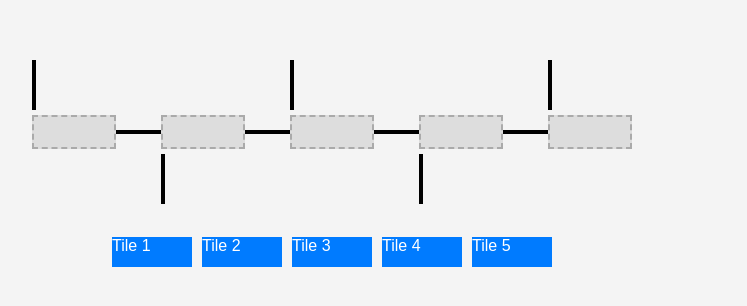
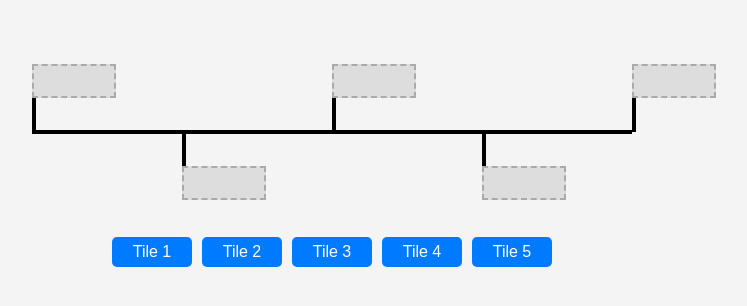
Before and after one commit to sikaep/timeline, a plain HTML site: page index.html in a window 1280 px wide. Shown: the part 238-544 px from the top of the page, without its empty margins (308-1055 px from the left). Drawn offline with Linux system fonts and the light colour scheme.

Commit message:
Update styles.css

```diff
--- a/styles.css
+++ b/styles.css
@@ -58,13 +58,27 @@ body {
 .blank {
     width: 80px;
     height: 30px;
-    margin: 5px 0;
+    margin: 0;
     background-color: #ddd;
     border: 2px dashed #aaa;
     text-align: center;
     line-height: 30px;
     font-size: 14px;
     cursor: pointer;
+    position: absolute;
+}
+
+.blank#blank-1,
+.blank#blank-3,
+.blank#blank-5 {
+    bottom: 100%;
+    transform: translateY(-100%);
+}
+
+.blank#blank-2,
+.blank#blank-4 {
+    top: 100%;
+    transform: translateY(100%);
 }
 
 .tiles-container {
@@ -77,4 +91,9 @@ body {
     height: 30px;
     background-color: #007bff;
     color: white;
-    text-align
+    text-align: center;
+    line-height: 30px;
+    border-radius: 5px;
+    cursor: pointer;
+    user-select: none;
+}
```
